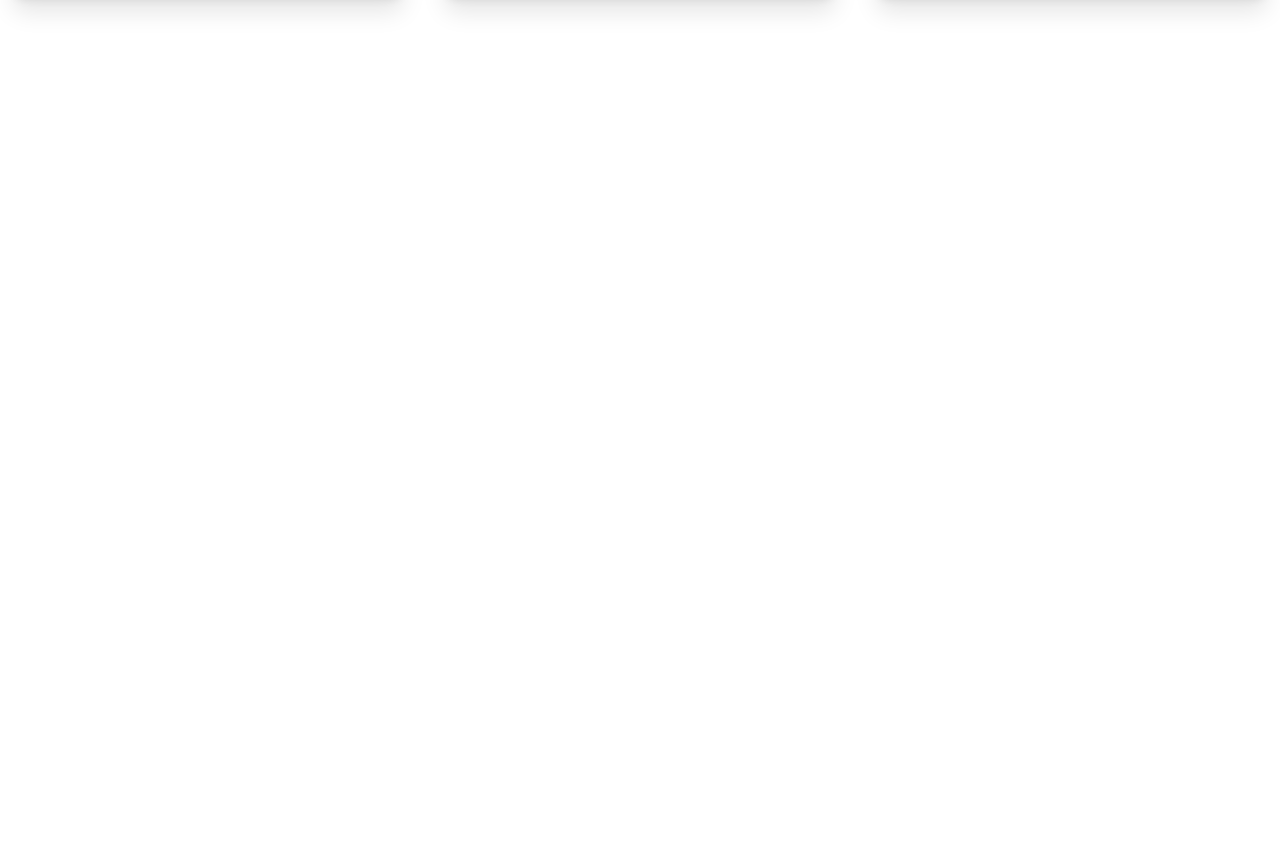
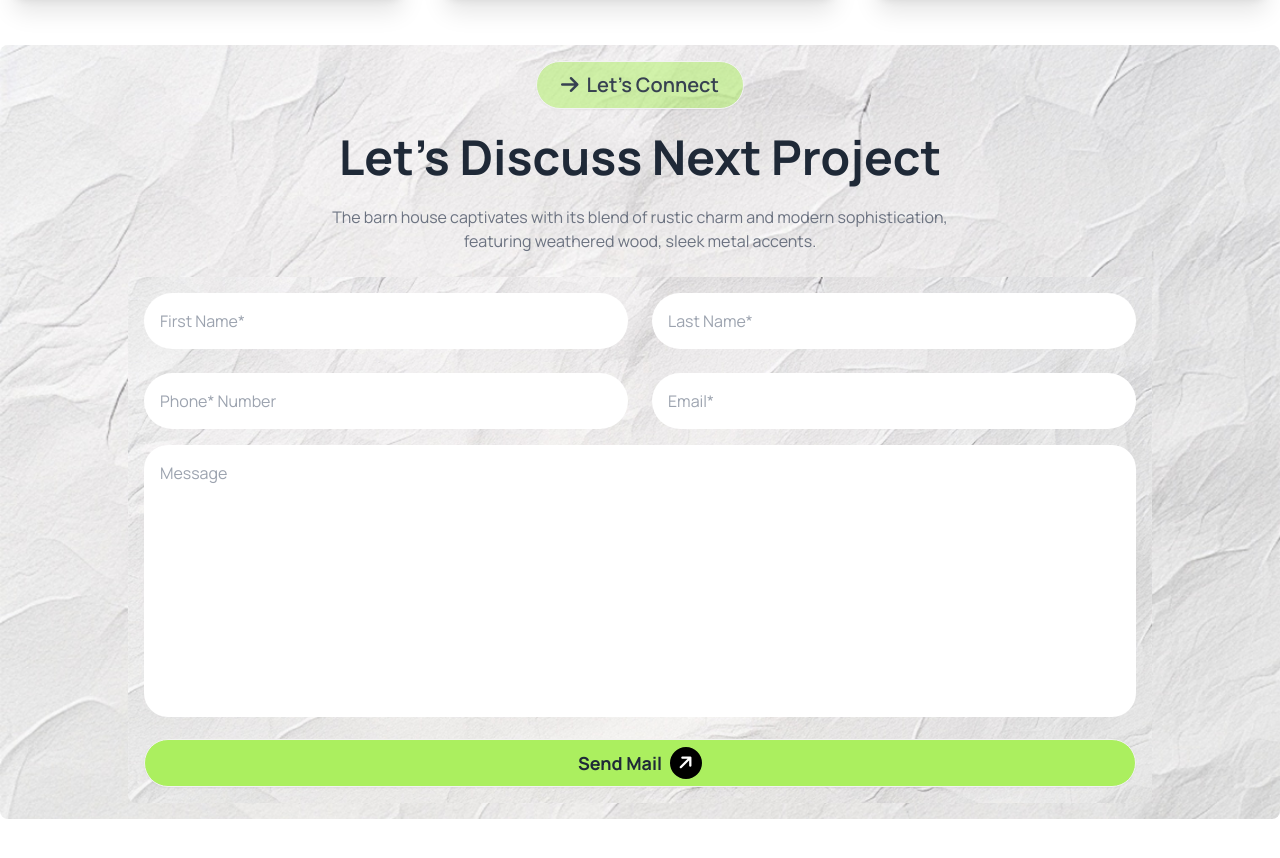
Before and after one commit to AhesanToha/rinterio-house, a plain HTML site: page index.html in a window 1280 px wide. Shown: the part 3928-4786 px from the top of the page. Before the commit the page ends 3973 px from the top, so only its background shows below. Drawn offline with nearby package versions, Linux system fonts and the light colour scheme.

Commit message:
discuss contact form added

```diff
--- a/index.html
+++ b/index.html
@@ -306,7 +306,7 @@
         <!-- News and Article section -->
         <section class="max-w-screen-xl mx-auto my-12">
             <div class="text-center">
-                <p class=" px-6 text-gray-700 font-semibold text-xl py-2 btn rounded-3xl bg-white"><i
+                <p class=" px-6 text-gray-700 font-semibold text-xl py-2 btn rounded-3xl bg-logo-primary-bg-light"><i
                         class="fa-solid fa-arrow-right"></i> Rinterio News
                 </p>
                 <h1 class="font-bold text-5xl my-6">Read Our Articles and News</h1>
@@ -395,6 +395,40 @@
 
         </section>
 
+
+        <!-- discuss form section -->
+        <section class=" mx-auto my-12 bg-[url(assets/bg.jpg)] bg-cover bg-center bg-no-repeat p-4 rounded-lg">
+            <div class="max-w-screen-xl mx-auto">
+                <div class="text-center">
+                    <p class=" px-6 text-gray-700 font-semibold text-xl py-2 btn rounded-3xl bg-logo-primary-bg-light">
+                        <i class="fa-solid fa-arrow-right"></i> Let’s Connect
+                    </p>
+                    <h1 class="font-bold text-5xl my-6">Let’s Discuss Next Project</h1>
+                    <p class="text-gray-500 mb-6">The barn house captivates with its blend of rustic charm and modern
+                        sophistication,<br> featuring weathered wood, sleek
+                        metal accents.</p>
+                </div>
+
+                <!-- Contact Form -->
+                <form
+                    class="bg-[url(assets/bg.jpg)] bg-cover bg-center bg-no-repeat p-4 rounded-lg max-w-screen-lg mx-auto">
+                    <div class="grid grid-cols-1 md:grid-cols-2 gap-6">
+                        <input type="text" placeholder="First Name*" class="p-4  rounded-full bg-white" />
+                        <input type="email" placeholder="Last Name*" class="p-4  rounded-full bg-white" />
+                        <input type="text" placeholder="Phone* Number" class="p-4  rounded-full bg-white" />
+                        <input type="text" placeholder="Email*" class="p-4  rounded-full bg-white" />
+
+                    </div>
+                    <textarea name="" id="" cols="30" rows="10" placeholder="Message"
+                        class="p-4 rounded-3xl bg-white w-full my-4 resize-none "></textarea>
+                    <button class="btn bg-logo-primary-bg font-bold text-lg rounded-3xl px-4 w-full">Send Mail <full
+                            class="fa-solid fa-arrow-right  w-8 h-8 inline-flex bg-black text-white justify-center items-center rounded-full "
+                            style="transform: rotate(-45deg);"></full>
+                    </button>
+
+                </form>
+            </div>
+        </section>
     </main>
     <!-- Footer section -->
     <footer>
```
